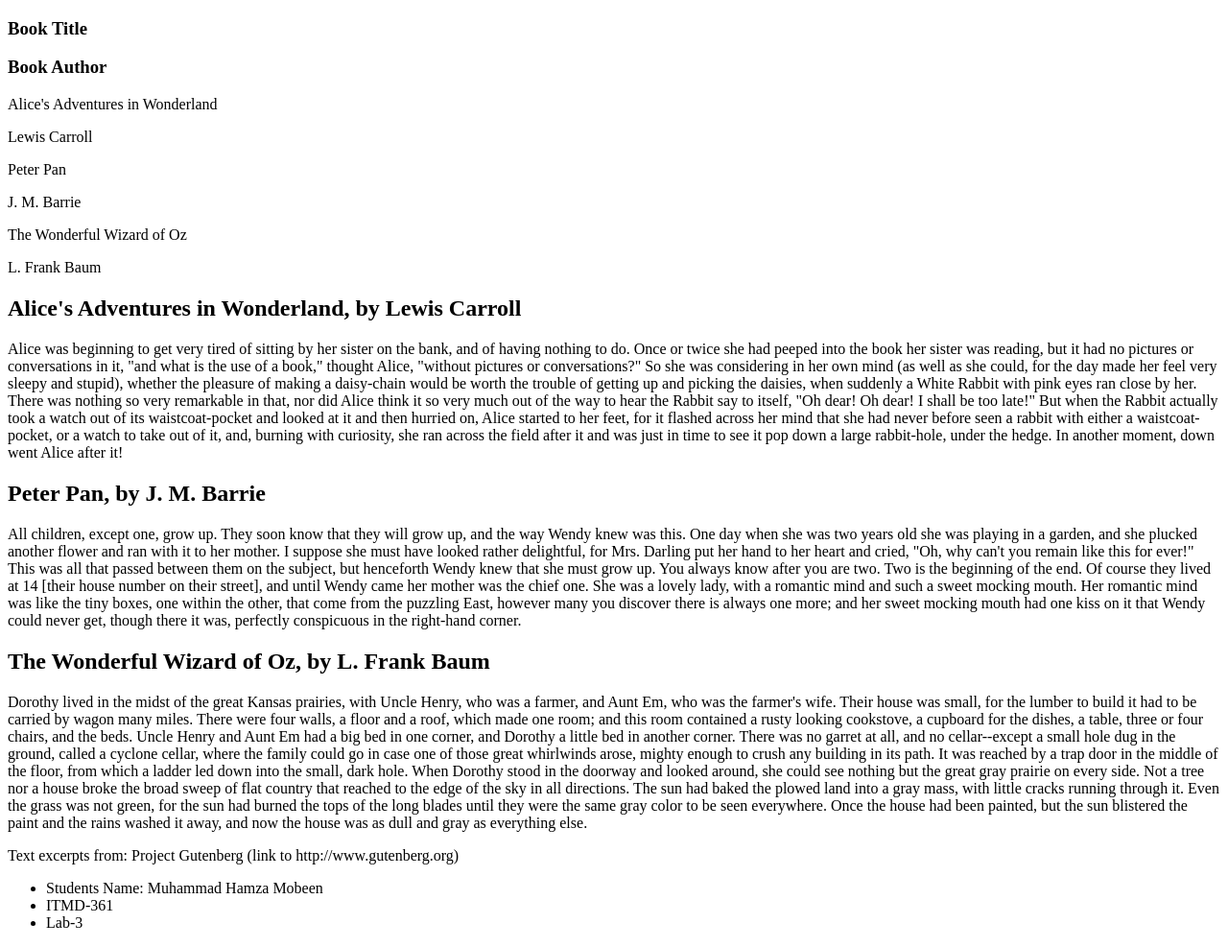
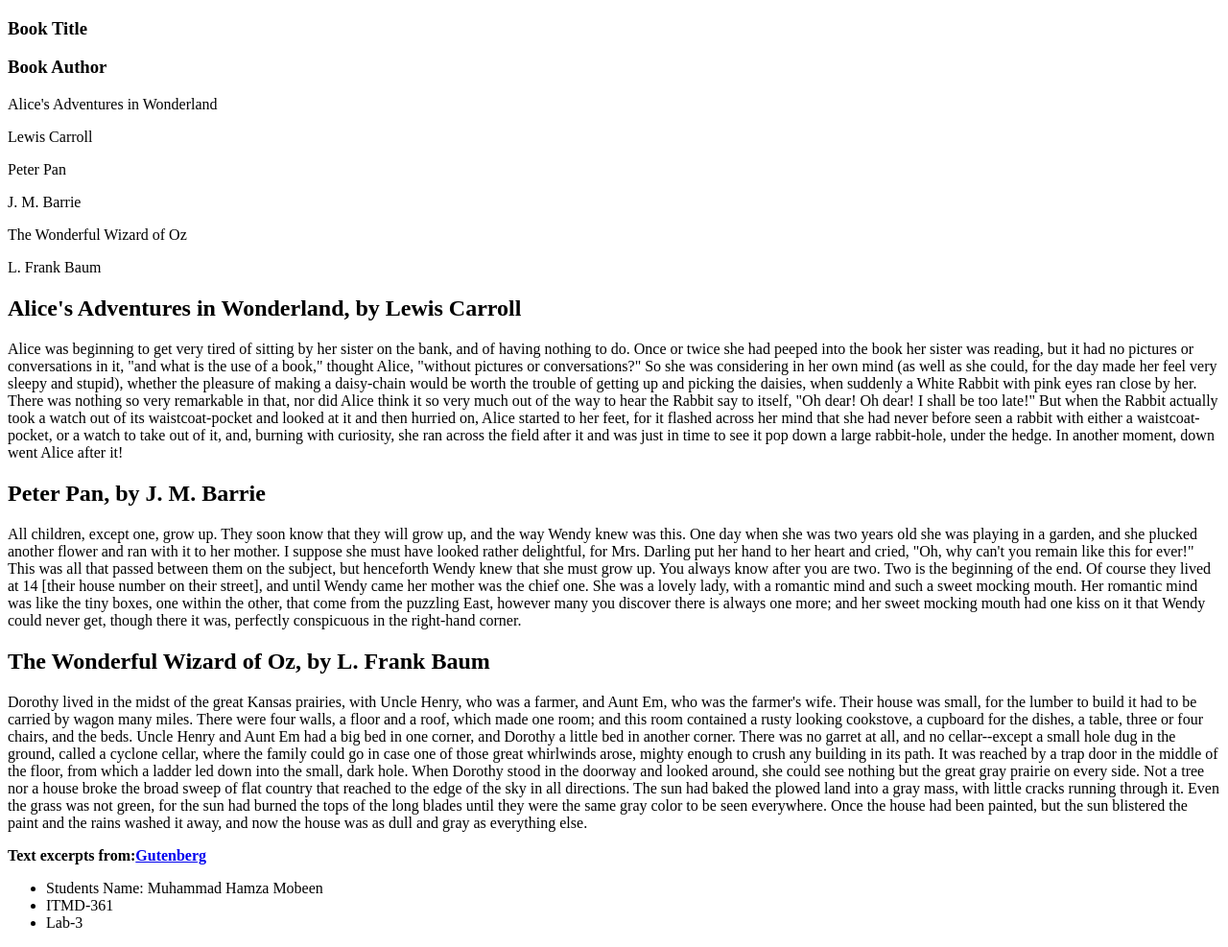
Before and after one commit to HamzaMob/Lab3, a plain HTML site: page index.html in a window 1280 px wide. Shown: the whole page at 96% size. Drawn offline with Linux system fonts and the light colour scheme.

Commit message:
Update index.html

```diff
--- a/index.html
+++ b/index.html
@@ -42,8 +42,8 @@
 
 
 
-  <p>Text excerpts from: Project Gutenberg (link to http://www.gutenberg.org) </P>
 
+  <p><strong>Text excerpts from:<a href="http://www.gutenberg.org" title="gutenberg-link">Gutenberg</a></strong></p>
   <ul>
   <li> Students Name: Muhammad Hamza Mobeen </li>
   <li>  ITMD-361 </li>
```
